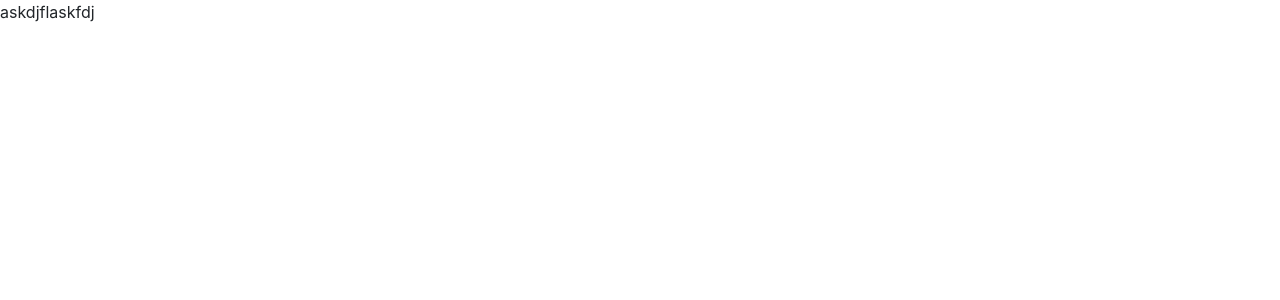
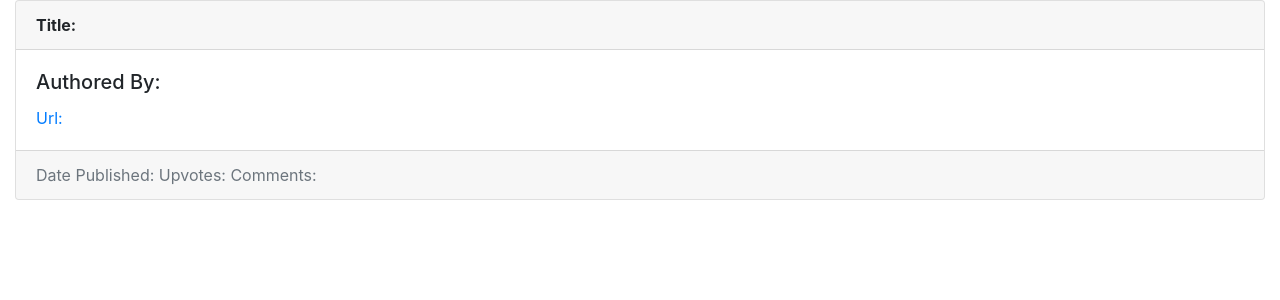
Before and after one commit to c0dew0rm/hackerNewsStoreFrontend, an Angular app: page /home in a window 1280 px wide. Shown: the top 300 px of the page. Built offline with nearby package versions, Linux system fonts and the light colour scheme.

Commit message:
adding post template

```diff
--- a/src/app/home/home.component.html
+++ b/src/app/home/home.component.html
@@ -1 +1,21 @@
-<p>askdjflaskfdj</p>
+<div class="container-fluid">
+    <div class="row">
+        <div class="col-md-12">
+            <div class="card">
+                <div class="card-header">
+                    <b>Title:</b>
+                  </div>
+                  <div class="card-body">
+                    <h5 class="card-title">Authored By: </h5>
+                    <a href="">Url: </a>
+                    <!-- <a href="#" class="btn btn-primary">Go somewhere</a> -->
+                  </div>
+                  <div class="card-footer text-muted">
+                      Date Published:
+                      Upvotes:
+                      Comments:
+                  </div>
+            </div>
+        </div>
+    </div>
+</div>
```
